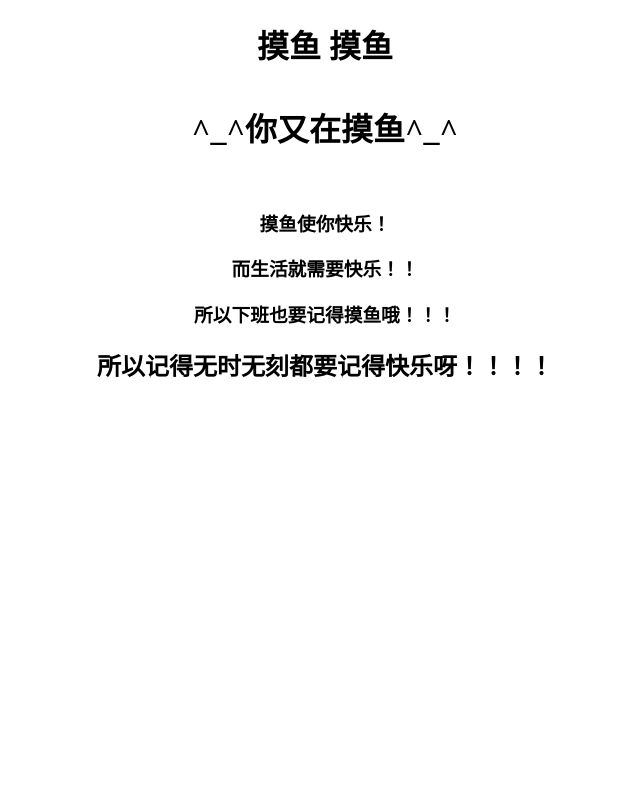
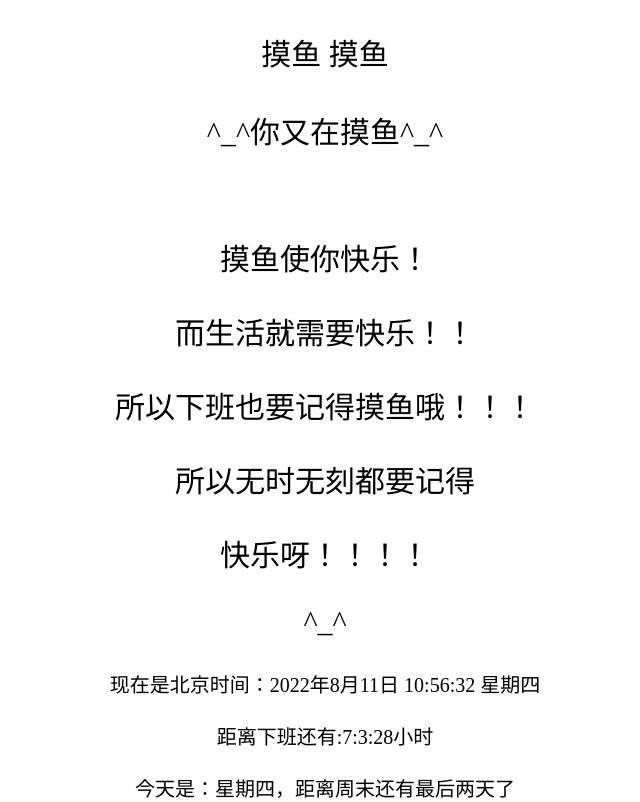
Before and after one commit to Demisxl/Demisxl.github.io, a plain HTML site: page demi/moyu.html in a window 1280 px wide. Shown: the whole page, without its empty margins (315-955 px from the left). Drawn offline with Linux system fonts and the light colour scheme.

Commit message:
Update moyu.html

```diff
--- a/demi/moyu.html
+++ b/demi/moyu.html
@@ -1,39 +1,221 @@
 <!DOCTYPE html>
-<html lang="en" xmlns="http://www.w3.org/1999/html">
+<html lang="en">
 <head>
     <meta charset="UTF-8">
+    <meta name="viewport" content="width=device-width, initial-scale=1.0">
     <title>摸鱼ing</title>
     <style>
-        h1{
-            text-align: center;
+        body {
+            width: 100%;
         }
-        h3{
-            text-align: center;
+
+        @media only screen and (min-width: 665px) {
+            h1 {
+                text-align: center;
+            }
+
+            h3 {
+                text-align: center;
+            }
+
+            h2 {
+                text-align: center;
+            }
+
+            p {
+                text-align: center;
+                font-size: 30px;
+            }
         }
-        h2 {
+
+        @media only screen and (max-width: 666px) {
+            h1 {
+                font-size: 30px;
+                text-align: center;
+            }
+
+            h3 {
+                text-align: center;
+            }
+
+
+            h2 {
+                text-align: center;
+            }
+
+            p {
+                text-align: center;
+                font-size: 27px;
+            }
+        }
+
+        body {
+            font-size: 20px;
+            margin: 0;
+            border: 0;
+        }
+
+        #clock, #ontime, #onday {
             text-align: center;
         }
     </style>
 </head>
 
+<body>
+<div>
+    <p>摸鱼 摸鱼 </br></br>^_^你又在摸鱼^_^</p></br>
+</div>
+<div>
+    <p>
+        摸鱼使你快乐！
+    </p>
+</div>
+<div>
+    <p>
+        而生活就需要快乐！！
+    </p>
+</div>
+<div>
+    <p>
+        所以下班也要记得摸鱼哦！！！
+    </p>
+</div>
+<div>
+    <p>
+        所以无时无刻都要记得
+    </p>
+</div>
+<div>
+    <p>
+        快乐呀！！！！
+    </p>
+</div>
+<div>
+    <p>
+        ^_^
+    </p>
+</div>
 
-<body>
-<h1>摸鱼 摸鱼 </br></br>^_^你又在摸鱼^_^</h1></br>
-<h3>
-    摸鱼使你快乐！
-</h3>
+<div>
+    <div id="clock"></div>
+    </br>
+    <div id="ontime"></div>
 
-<h3>
-    而生活就需要快乐！！
-</h3>
+</div>
+</br>
+<div id="onday"></div>
 
-<h3>
-    所以下班也要记得摸鱼哦！！！
-</h3>
+</div>
+
+</body>
+<script type="text/javascript">
+    var clock = new Clock();
+    clock.display(document.getElementById("clock"));
+
+    function Clock() {
+        var date = new Date();
+        this.year = date.getFullYear();
+        this.month = date.getMonth() + 1;
+        this.date = date.getDate();
+        this.day = new Array("星期日", "星期一", "星期二", "星期三", "星期四", "星期五", "星期六")[date.getDay()];
+        this.hour = date.getHours() < 10 ? "0" + date.getHours() : date.getHours();
+        this.minute = date.getMinutes() < 10 ? "0" + date.getMinutes() : date.getMinutes();
+        this.second = date.getSeconds() < 10 ? "0" + date.getSeconds() : date.getSeconds();
+
+        this.toString = function () {
+            return "现在是北京时间：" + this.year + "年" + this.month + "月" + this.date + "日 " + this.hour + ":" + this.minute + ":" + this.second + " " + this.day;
+        };
+
+        this.toSimpleDate = function () {
+            return this.year + "-" + this.month + "-" + this.date;
+        };
+
+        this.toDetailDate = function () {
+            return this.year + "-" + this.month + "-" + this.date + " " + this.hour + ":" + this.minute + ":" + this.second;
+        };
+
+        this.display = function (ele) {
+            var clock = new Clock();
+            ele.innerHTML = clock.toString();
+            window.setTimeout(function () {
+                clock.display(ele);
+            }, 1000);
+        };
+    }
+
+    var ontime = new Ontime();
+    ontime.display(document.getElementById("ontime"));
 
 
-<h2>
-    所以记得无时无刻都要记得快乐呀！！！！
-</h2>
-</body>
+    function Ontime() {
+        var date = new Date();
+
+        this.hour = date.getHours() < 10 ? "0" + date.getHours() : date.getHours();
+        if (this.hour > 17) {
+            this.hour = 32 - this.hour;
+            this.text = '距离上班还有';
+        } else {
+            this.hour = 17 - this.hour;
+            this.text = '距离下班还有'
+            // if(this.hour < 1 ){
+            //     this.ishour = '分钟';
+            //
+            // }
+        }
+
+        this.minute = date.getMinutes() < 10 ? "0" + date.getMinutes() : date.getMinutes();
+        this.minute = 59 - this.minute;
+        parseInt(this.minute)
+        this.second = this.minute < 10 ? "0" + parseInt(this.minute) : this.minute;
+
+        this.second = date.getSeconds() < 10 ? "0" + date.getSeconds() : date.getSeconds();
+        this.second = 60 - this.second;
+        parseInt(this.second)
+        this.second = this.second < 10 ? "0" + parseInt(this.second) : this.second;
+
+
+        this.toString = function () {
+            return this.text + ":" + this.hour + ":" + this.minute + ":" + this.second + "小时";
+        };
+
+
+        this.toDetailDate = function () {
+            return this.hour + ":" + this.minute + ":" + this.second;
+        };
+
+        this.display = function (ele) {
+            var ontime = new Ontime();
+            ele.innerHTML = ontime.toString();
+            window.setTimeout(function () {
+                ontime.display(ele);
+            }, 1000);
+        };
+    }
+
+
+    var onday = new Onday();
+    onday.display(document.getElementById("onday"));
+
+    function Onday() {
+
+        var date = new Date();
+
+        this.day = new Array("星期日,不上班", "星期一，美好的一周开始了", "星期二，距离周末还有四天", "星期三，快了快了已经一半了", "星期四，距离周末还有最后两天了", "星期五，再坚持一下，明天就放假", "星期六，不上班")[date.getDay()];
+
+
+        this.toString = function () {
+            return "今天是：" + this.day;
+        };
+
+
+        this.display = function (ele) {
+            var onday = new Onday();
+            ele.innerHTML = onday.toString();
+            window.setTimeout(function () {
+                onday.display(ele);
+            }, 1000);
+        };
+    }
+
+</script>
 </html>
```
